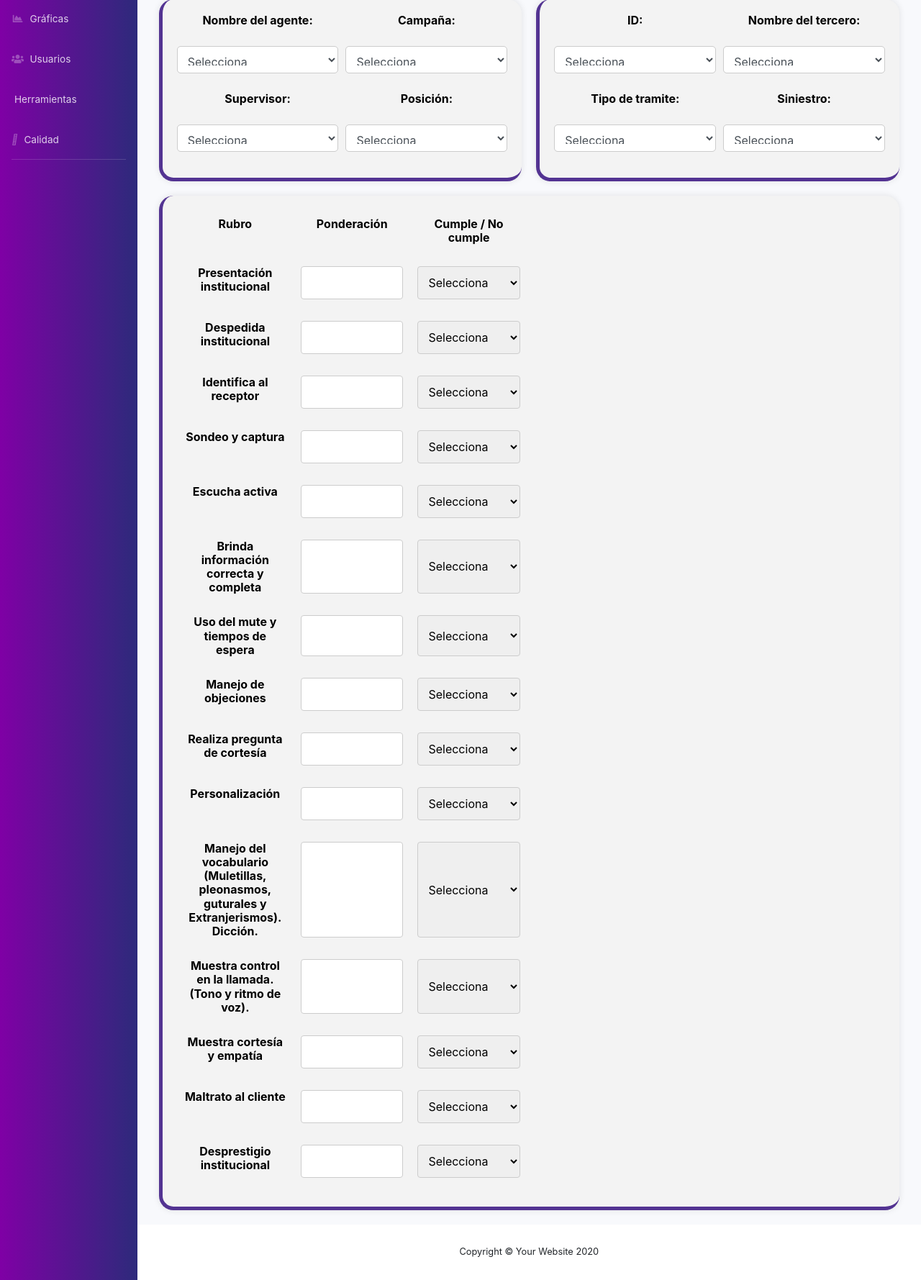
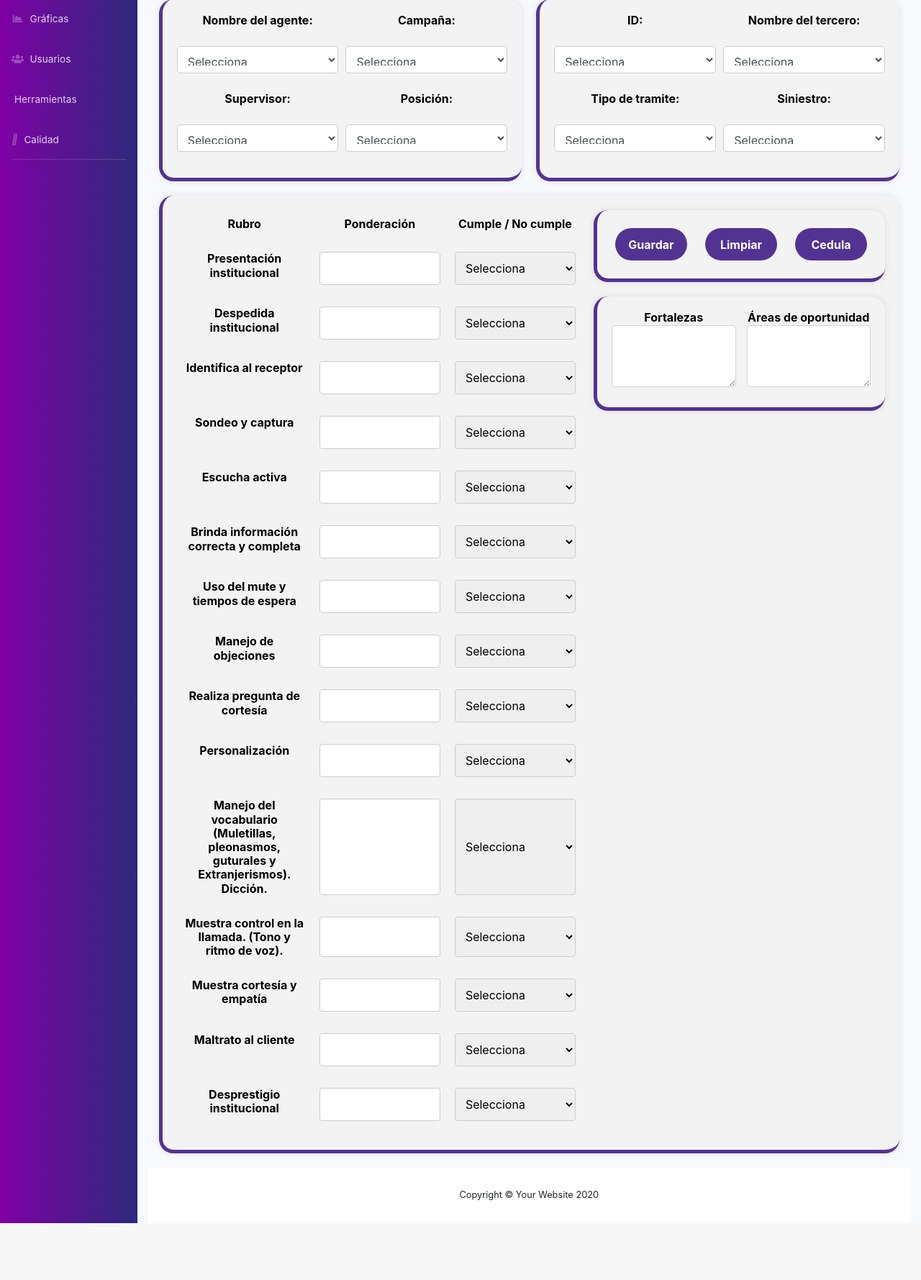
Before and after one commit to PickandCollect/barra-inb, a PHP site: page /calidad.php in a window 1280 px wide. Shown: the part 186-1965 px from the top of the page at 72% size. After the commit the page ends 1886 px from the top, so only its background shows below. Run offline with PHP 8.4, Linux system fonts and the light colour scheme; the visitor is signed in with stand-in values (Sample User, id 1); some libraries are stand-ins or nearby versions.

Commit message:
03/01/2025

```diff
--- a/calidad.php
+++ b/calidad.php
@@ -353,6 +353,29 @@ $rol = $_SESSION['rol']; // Recupera el rol del usuario
                                     <option value="NO">NO</option>
                                 </select>
                             </div>
+                            <div>
+                                <div class="form-section-editar card-border-editar text-center custom-form-section-editar custom-card-border-editar">
+                                    <button type="button" class="btn custom-submit-button-c" id="btnGC">
+                                        Guardar
+                                    </button>
+                                    <button type="button" class="btn custom-submit-button-c" id="btnLC">
+                                        Limpiar
+                                    </button>
+                                    <button type="button" class="btn custom-submit-button-c" id="btnCC">
+                                        Cedula
+                                    </button>
+                                </div>
+                                <div class="form-section-editar card-border-editar text-center custom-form-section-editar custom-card-border-editar">
+                                    <label for="desprestigio_c">
+                                        <h6>Fortalezas</h6>
+                                        <textarea class="form-control" id="exampleFormControlTextarea1" rows="3"></textarea>
+                                    </label>
+                                    <label for="desprestigio_c">
+                                        <h6>Áreas de oportunidad</h6>
+                                        <textarea class="form-control" id="exampleFormControlTextarea1" rows="3"></textarea>
+                                    </label>
+                                </div>
+
                             </div>
 
 
--- a/css/calidad.css
+++ b/css/calidad.css
@@ -1,4 +1,4 @@
-/* Contenedor principal que envuelve los dos divs */
+ /* Contenedor principal que envuelve los dos divs */
 #container {
     display: flex; /* Esto coloca los elementos en una fila */
     justify-content: space-between; /* Espacio entre los elementos */
@@ -201,3 +201,31 @@
     font-size: 14px;
     margin-bottom: 5px;
 }
+
+/* Estilos para los botones en fila */
+.form-section-editar {
+    display: flex; /* Establece que los botones estén en una fila */
+    justify-content: center; /* Alinea los botones al centro */
+    gap: 15px; /* Espacio entre los botones */
+    width: 100%; /* Asegura que el contenedor ocupe todo el ancho disponible */
+    box-sizing: border-box;
+}
+
+.custom-submit-button-c {
+    background-color: #533392 !important;
+    color: white !important;
+    font-weight: bold !important;
+    padding: 5px 15px !important; /* Ajusta el tamaño que desees */
+    margin: 5px !important; /* Asegura de tener un margen consistente */
+    font-size: 1em !important;
+    border: none !important;
+    border-radius: 50px !important;
+    display: inline-block !important; /* Asegura que los botones estén en línea */
+    height: 45px; /* Tamaño uniforme de los botones */
+    min-width: 100px; /* Asegura que los botones tengan un tamaño mínimo */
+}
+
+.custom-submit-button-c:hover {
+    background-color: #2D2A7B !important;
+    color: white !important;
+}
--- a/tablas.php
+++ b/tablas.php
@@ -1025,7 +1025,7 @@ $rol = $_SESSION['rol']; // Recupera el rol del usuario
                                                         <label for="fecha_asignacion">Fecha de asignación:</label>
                                                         <input type="date" id="fecha_asignacion" name="fecha_asignacion" class="custom-form-control form-control">
                                                     </div>
-                                                    <div">
+                                                    <div>
                                                         <button type="button" class="btn custom-submit-button-editar1" id="btnAs">
                                                             Asignar
                                                         </button>
```
Also changed, not shown: datos_rh.php (+5 -3 lines). Lines whose indentation alone changed are shown as unchanged.
